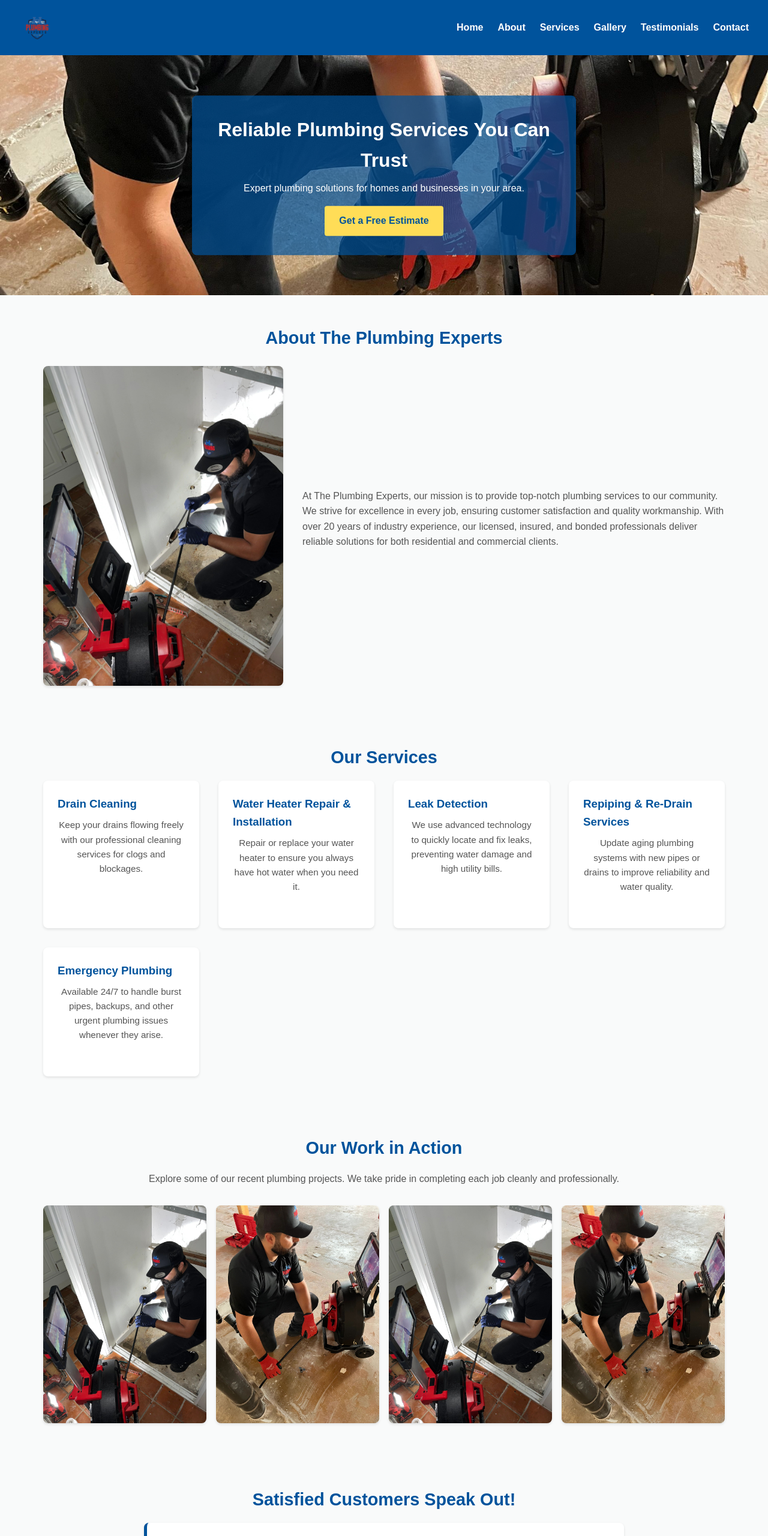
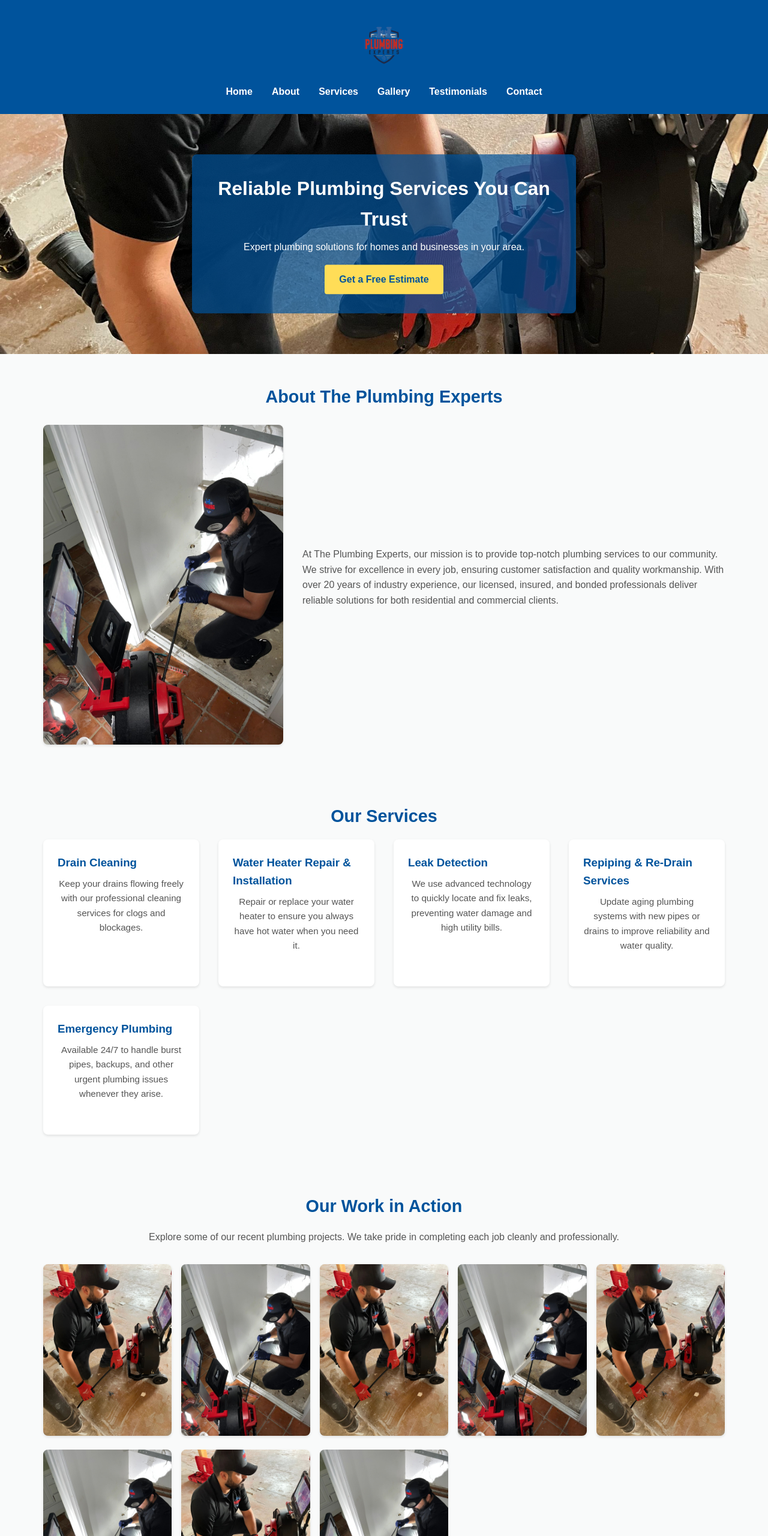
Before and after one commit to Germanu1/plumbing-experts-site, a plain HTML site: page index.html in a window 1280 px wide. Shown: the top 2560 px of the page at 60% size. Drawn offline with Linux system fonts and the light colour scheme.

Commit message:
Update index and styles for bigger centered logo and expanded gallery

```diff
--- a/index.html
+++ b/index.html
@@ -85,11 +85,15 @@
         <h2>Our Work in Action</h2>
         <p>Explore some of our recent plumbing projects. We take pride in completing each job cleanly and professionally.</p>
         <div class="gallery-grid">
-            <!-- Use current photos from the client's website in the gallery -->
-            <div class="gallery-item"><img src="mission.jpg" alt="Plumbing technician inspecting pipes with camera"></div>
-            <div class="gallery-item"><img src="hero.jpg" alt="Plumber operating equipment to clear a drain"></div>
-            <div class="gallery-item"><img src="mission.jpg" alt="Professional plumber working on a doorway"></div>
-            <div class="gallery-item"><img src="hero.jpg" alt="Expert drain cleaning equipment in use"></div>
+            <!-- Use available photos from the client's site multiple times to populate the gallery -->
+            <div class="gallery-item"><img src="hero.jpg" alt="Plumber working with camera equipment"></div>
+            <div class="gallery-item"><img src="mission.jpg" alt="Plumber using equipment to inspect pipes"></div>
+            <div class="gallery-item"><img src="hero.jpg" alt="Plumber working with camera equipment"></div>
+            <div class="gallery-item"><img src="mission.jpg" alt="Plumber using equipment to inspect pipes"></div>
+            <div class="gallery-item"><img src="hero.jpg" alt="Plumber working with camera equipment"></div>
+            <div class="gallery-item"><img src="mission.jpg" alt="Plumber using equipment to inspect pipes"></div>
+            <div class="gallery-item"><img src="hero.jpg" alt="Plumber working with camera equipment"></div>
+            <div class="gallery-item"><img src="mission.jpg" alt="Plumber using equipment to inspect pipes"></div>
         </div>
     </section>
 
--- a/styles.css
+++ b/styles.css
@@ -23,31 +23,61 @@ body {
 }
 
 /* Navigation bar */
+/*
+ * Navigation bar
+ *
+ * Stack the logo above the navigation links and center everything
+ * in the header. This creates a more prominent logo display and
+ * brings the brand identity to the forefront. The bar retains its
+ * background colour while spacing elements evenly for readability.
+ */
 .navbar {
     display: flex;
-    justify-content: space-between;
+    flex-direction: column;
     align-items: center;
-    padding: 1rem 2rem;
+    justify-content: center;
+    padding: 1.5rem 2rem;
     background-color: #00539c;
     color: #fff;
 }
 
+/*
+ * Logo wrapper
+ *
+ * Center the logo within its container. The flexbox ensures the
+ * image remains centred horizontally. Additional margin is applied
+ * below to separate it from the navigation links below.
+ */
 .navbar .logo {
-    /* Contain the logo image; remove text styling */
     display: flex;
     align-items: center;
+    justify-content: center;
+    margin-bottom: 0.5rem;
 }
 
 /* Logo image size */
+/*
+ * Increase the logo size so it stands out at the top of the page.
+ * Auto width maintains the aspect ratio while the height defines
+ * overall scale.
+ */
 .navbar .logo img {
-    height: 60px;
+    height: 100px;
     width: auto;
 }
 
+/*
+ * Navigation links
+ *
+ * When the logo is centred above, stack the navigation links
+ * horizontally beneath. Add a small margin to separate the links
+ * from the logo and increase spacing between each link.
+ */
 .nav-links {
     list-style: none;
     display: flex;
-    gap: 1.5rem;
+    gap: 2rem;
+    margin-top: 0.5rem;
 }
 
 .nav-links a {
```
